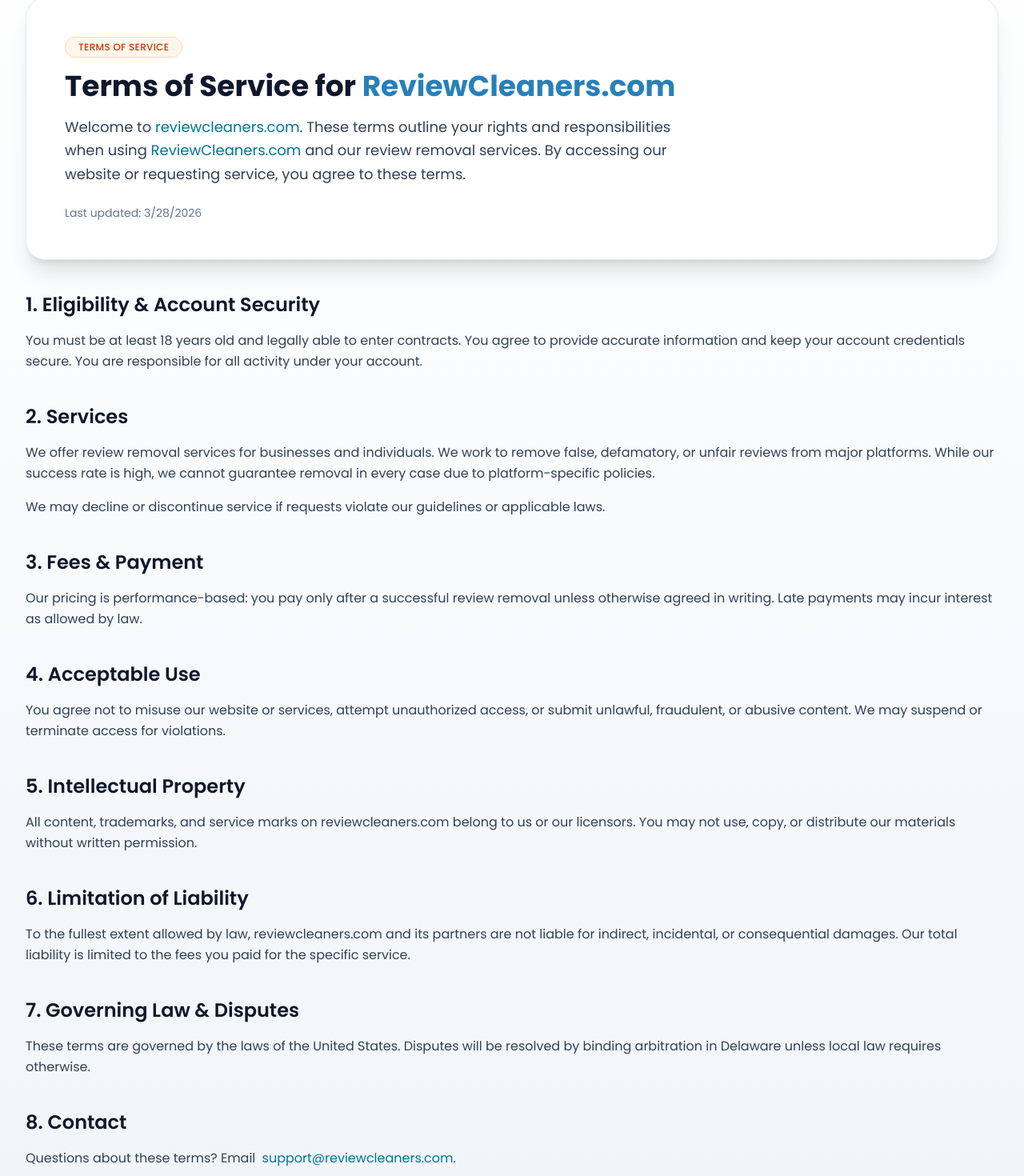
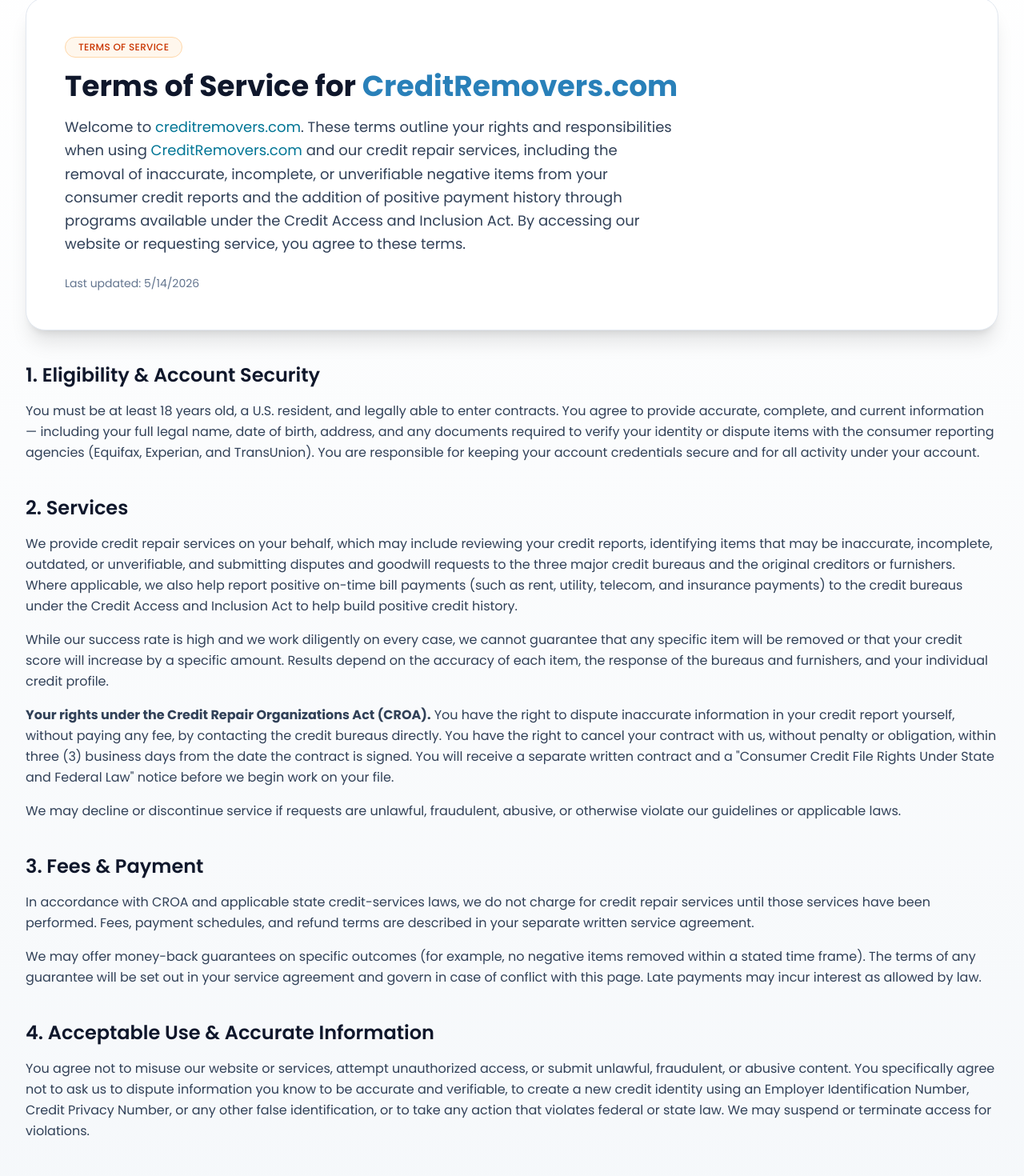
Before and after one commit to isoauzef/credit, a React (Vite) app: page /terms-of-service in a window 1280 px wide. Shown: the part 144-1614 px from the top of the page at 80% size. Built offline with nearby package versions, Linux system fonts and the light colour scheme.

Commit message:
Update site settings content

```diff
--- a/src/pages/PrivacyPolicy.tsx
+++ b/src/pages/PrivacyPolicy.tsx
@@ -1,14 +1,14 @@
 import { Link } from "react-router-dom";
 
 export default function PrivacyPolicy() {
-  const lastUpdated = "3/28/2026";
+  const lastUpdated = "5/14/2026";
 
   return (
     <div className="min-h-screen bg-gradient-to-b from-white via-slate-50 to-slate-100 text-slate-900">
       <header className="border-b border-slate-200 bg-white/90 backdrop-blur">
         <div className="container mx-auto flex items-center justify-between px-6 py-6 sm:px-8">
           <Link to="/" className="text-lg font-semibold tracking-tight text-slate-900 hover:text-slate-600">
-            reviewcleaners.com
+            creditremovers.com
           </Link>
           <nav className="flex items-center gap-4 text-sm sm:gap-6">
             <Link to="/" className="text-slate-600 hover:text-slate-900">
@@ -21,21 +21,21 @@
         </div>
       </header>
 
-  <main className="container mx-auto px-6 py-12 sm:px-8 sm:py-16">
+      <main className="container mx-auto px-6 py-12 sm:px-8 sm:py-16">
         <div className="mb-10 rounded-3xl border border-slate-200 bg-white p-8 shadow-xl sm:p-12">
           <span className="mb-4 inline-flex items-center rounded-full border border-cyan-200 bg-cyan-50 px-4 py-1 text-xs font-medium uppercase tracking-wide text-cyan-700">
             Privacy Policy
           </span>
           <h1 className="text-3xl font-bold text-slate-900 sm:text-4xl">
             Your Privacy at {" "}
-            <a href="https://reviewcleaners.com/" className="text-cyan-700 hover:text-cyan-600">
-              ReviewCleaners.com
+            <a href="https://creditremovers.com/" className="text-cyan-700 hover:text-cyan-600">
+              CreditRemovers.com
             </a>
           </h1>
           <p className="mt-4 max-w-3xl text-base leading-relaxed text-slate-700 sm:text-lg">
-            At <a href="https://reviewcleaners.com/" className="text-cyan-700 hover:text-cyan-600">reviewcleaners.com</a>, we help businesses and individuals address harmful reviews across major platforms. We understand the importance of privacy and are committed to protecting your personal information throughout the process.
+            At <a href="https://creditremovers.com/" className="text-cyan-700 hover:text-cyan-600">creditremovers.com</a>, we help individuals and businesses repair their credit by disputing inaccurate, incomplete, or unverifiable items on their consumer credit reports and by adding positive payment history through programs available under the Credit Access and Inclusion Act. Because credit repair involves sensitive financial information, we treat the protection of your personal data as a core part of our service.
             <br /><br />
-            This policy explains how we collect, use, and safeguard your data when you use <a href="https://reviewcleaners.com/" className="text-cyan-700 hover:text-cyan-600">ReviewCleaners.com</a>.
+            This policy explains how we collect, use, share, and safeguard your data when you use <a href="https://creditremovers.com/" className="text-cyan-700 hover:text-cyan-600">CreditRemovers.com</a>.
           </p>
           <p className="mt-6 text-sm text-slate-500">Last updated: {lastUpdated}</p>
         </div>
@@ -43,64 +43,73 @@
         <div className="space-y-10 text-sm leading-relaxed text-slate-700 sm:text-base">
           <section id="information-we-collect" className="scroll-mt-24 space-y-4">
             <h2 className="text-2xl font-semibold text-slate-900">1. Information We Collect</h2>
-            <p>
-              When you request our review removal services, we may collect:
-            </p>
+            <p>When you request our credit repair services, we may collect:</p>
             <ul className="list-disc space-y-2 pl-6 text-slate-600">
-              <li>Your name, email address, and contact number</li>
-              <li>Business or personal details relevant to your review removal case</li>
-              <li>Links, screenshots, or details of the reviews you want removed</li>
-              <li>Any communications you send us via forms, chat, or email</li>
-              <li>Basic usage analytics to improve our service</li>
+              <li>Identity information: your full legal name, date of birth, current and previous addresses, and the last four digits or full Social Security Number where required to authenticate you with the credit bureaus</li>
+              <li>Contact details: email address and phone number</li>
+              <li>Credit information: copies of your Equifax, Experian, and TransUnion credit reports, individual tradeline details, account numbers (typically masked), balances, and dispute history</li>
+              <li>Payment information: billing details processed through our payment processor (we do not store full card numbers on our servers)</li>
+              <li>Supporting documents you provide (for example, government-issued ID, proof of address, utility or rent payment receipts used for positive-payment reporting)</li>
+              <li>Communications you send us through forms, chat, or email</li>
+              <li>Basic usage analytics (pages viewed, device type, IP address) to operate and improve the site</li>
             </ul>
           </section>
 
           <section id="how-we-use-data" className="scroll-mt-24 space-y-4">
             <h2 className="text-2xl font-semibold text-slate-900">2. How We Use Your Data</h2>
-            <p>
-              We use your information only to:
-            </p>
+            <p>We use your information only to:</p>
             <ul className="list-disc space-y-2 pl-6 text-slate-600">
-              <li>Process and fulfill your review removal requests</li>
-              <li>Communicate with you about your case and our services</li>
+              <li>Authenticate you with the consumer reporting agencies and creditors</li>
+              <li>Prepare, send, and track credit dispute letters, goodwill requests, and method-of-verification requests on your behalf</li>
+              <li>Submit and verify positive payment history (such as rent, utility, telecom, and insurance payments) to the credit bureaus under the Credit Access and Inclusion Act</li>
+              <li>Communicate with you about your case, results, and our services</li>
+              <li>Process payments and prevent fraud</li>
+              <li>Comply with legal obligations (including CROA, FCRA, GLBA, and applicable state credit-services laws)</li>
               <li>Improve our website and service experience</li>
-              <li>Comply with legal and platform requirements</li>
             </ul>
             <p>
-              We do <strong>not</strong> sell your personal data to third parties. If we work with trusted partners (such as hosting or analytics providers), they only access data needed to perform their tasks and are bound by confidentiality agreements.
+              We do <strong>not</strong> sell your personal data and we do <strong>not</strong> share it for cross-context behavioral advertising. We share information only with: (a) the credit bureaus, creditors, furnishers, and collection agencies needed to perform your disputes; (b) trusted service providers (hosting, payment processing, email, analytics) under written agreements that restrict their use of the data to performing services for us; and (c) authorities when required by law or to protect rights and safety.
             </p>
           </section>
 
           <section id="data-security" className="scroll-mt-24 space-y-4">
             <h2 className="text-2xl font-semibold text-slate-900">3. Data Security</h2>
             <p>
-              We use industry-standard security measures (encryption, access controls, monitoring) to protect your information. While we work hard to keep your data safe, no system is 100% secure—please use strong passwords and contact us immediately if you notice suspicious activity.
+              We use industry-standard security measures — including TLS encryption in transit, encryption at rest for sensitive fields, role-based access controls, and continuous monitoring — to protect your information, consistent with our obligations under the Gramm-Leach-Bliley Act (GLBA) Safeguards Rule. While we work hard to keep your data safe, no system is 100% secure. Please use a strong, unique password and contact us immediately if you notice suspicious activity on your account.
             </p>
           </section>
 
           <section id="retention" className="scroll-mt-24 space-y-4">
             <h2 className="text-2xl font-semibold text-slate-900">4. Data Retention &amp; Your Rights</h2>
             <p>
-              We keep your information only as long as needed to provide our services, meet legal obligations, or resolve disputes. You can request access, correction, or deletion of your personal data at any time by contacting us.
+              We keep your information only as long as needed to provide our services, meet legal and regulatory obligations (CROA and state credit-services laws typically require records to be retained for a set period after the engagement ends), and resolve disputes. Depending on where you live, you may have the right to access, correct, delete, or port your personal data, to restrict or object to certain processing, and to opt out of certain disclosures. You can exercise these rights at any time by contacting us at the address below.
+            </p>
+            <p>
+              You can also request a free copy of your credit report directly from each bureau once every twelve months at AnnualCreditReport.com — this is your right under federal law and does not require our services.
             </p>
           </section>
 
           <section id="third-party" className="scroll-mt-24 space-y-4">
             <h2 className="text-2xl font-semibold text-slate-900">5. Third-Party Links &amp; Cookies</h2>
             <p>
-              Our website may link to external sites. We are not responsible for their privacy practices, so please review their policies. We use cookies and tracking technologies to understand visitor behavior and improve your experience.
+              Our website may link to external sites such as credit bureaus or government resources. We are not responsible for their privacy practices, so please review their policies. We use cookies and similar tracking technologies to operate the site, remember your preferences, understand visitor behavior, and improve your experience. You can control cookies through your browser settings.
+            </p>
+          </section>
+
+          <section id="children" className="scroll-mt-24 space-y-4">
+            <h2 className="text-2xl font-semibold text-slate-900">6. Children's Privacy</h2>
+            <p>
+              Our services are intended for adults aged 18 and older. We do not knowingly collect personal information from children under 13. If you believe a child has provided us with personal information, please contact us and we will delete it.
             </p>
           </section>
 
           <section id="contact" className="scroll-mt-24 space-y-4">
-            <h2 className="text-2xl font-semibold text-slate-900">6. Contact Us</h2>
+            <h2 className="text-2xl font-semibold text-slate-900">7. Contact Us</h2>
             <p>
-              Have questions about this policy or want to exercise your privacy rights? Contact our team at <a href="mailto:support@reviewcleaners.com" className="text-cyan-700 hover:text-cyan-600">support@reviewcleaners.com</a>.
-              We respond within two business days.
+              Have questions about this policy or want to exercise your privacy rights? Contact our team at <a href="mailto:support@creditremovers.com" className="text-cyan-700 hover:text-cyan-600">support@creditremovers.com</a>. We respond within two business days.
             </p>
           </section>
         </div>
-
       </main>
     </div>
   );
--- a/src/pages/TermsOfService.tsx
+++ b/src/pages/TermsOfService.tsx
@@ -1,14 +1,14 @@
 import { Link } from "react-router-dom";
 
 export default function TermsOfService() {
-  const lastUpdated = "3/28/2026";
+  const lastUpdated = "5/14/2026";
 
   return (
     <div className="min-h-screen bg-gradient-to-b from-white via-slate-50 to-slate-100 text-slate-900">
       <header className="border-b border-slate-200 bg-white/90 backdrop-blur">
         <div className="container mx-auto flex items-center justify-between px-6 py-6 sm:px-8">
           <Link to="/" className="text-lg font-semibold tracking-tight text-slate-900 hover:text-slate-600">
-            reviewcleaners.com
+            creditremovers.com
           </Link>
           <nav className="flex items-center gap-4 text-sm sm:gap-6">
             <Link to="/" className="text-slate-600 hover:text-slate-900">
@@ -21,19 +21,19 @@
         </div>
       </header>
 
-  <main className="container mx-auto px-6 py-12 sm:px-8 sm:py-16">
+      <main className="container mx-auto px-6 py-12 sm:px-8 sm:py-16">
         <div className="mb-10 rounded-3xl border border-slate-200 bg-white p-8 shadow-xl sm:p-12">
           <span className="mb-4 inline-flex items-center rounded-full border border-orange-200 bg-orange-50 px-4 py-1 text-xs font-medium uppercase tracking-wide text-orange-700">
             Terms of Service
           </span>
           <h1 className="text-3xl font-bold text-slate-900 sm:text-4xl">
             Terms of Service for {" "}
-            <a href="https://reviewcleaners.com/" className="text-cyan-700 hover:text-cyan-600">
-              ReviewCleaners.com
+            <a href="https://creditremovers.com/" className="text-cyan-700 hover:text-cyan-600">
+              CreditRemovers.com
             </a>
           </h1>
           <p className="mt-4 max-w-3xl text-base leading-relaxed text-slate-700 sm:text-lg">
-            Welcome to <a href="https://reviewcleaners.com/" className="text-cyan-700 hover:text-cyan-600">reviewcleaners.com</a>. These terms outline your rights and responsibilities when using <a href="https://reviewcleaners.com/" className="text-cyan-700 hover:text-cyan-600">ReviewCleaners.com</a> and our review removal services. By accessing our website or requesting service, you agree to these terms.
+            Welcome to <a href="https://creditremovers.com/" className="text-cyan-700 hover:text-cyan-600">creditremovers.com</a>. These terms outline your rights and responsibilities when using <a href="https://creditremovers.com/" className="text-cyan-700 hover:text-cyan-600">CreditRemovers.com</a> and our credit repair services, including the removal of inaccurate, incomplete, or unverifiable negative items from your consumer credit reports and the addition of positive payment history through programs available under the Credit Access and Inclusion Act. By accessing our website or requesting service, you agree to these terms.
           </p>
           <p className="mt-6 text-sm text-slate-500">Last updated: {lastUpdated}</p>
         </div>
@@ -42,63 +42,78 @@
           <section id="eligibility" className="scroll-mt-24 space-y-4">
             <h2 className="text-2xl font-semibold text-slate-900">1. Eligibility &amp; Account Security</h2>
             <p>
-              You must be at least 18 years old and legally able to enter contracts. You agree to provide accurate information and keep your account credentials secure. You are responsible for all activity under your account.
+              You must be at least 18 years old, a U.S. resident, and legally able to enter contracts. You agree to provide accurate, complete, and current information — including your full legal name, date of birth, address, and any documents required to verify your identity or dispute items with the consumer reporting agencies (Equifax, Experian, and TransUnion). You are responsible for keeping your account credentials secure and for all activity under your account.
             </p>
           </section>
 
           <section id="services" className="scroll-mt-24 space-y-4">
             <h2 className="text-2xl font-semibold text-slate-900">2. Services</h2>
             <p>
-              We offer review removal services for businesses and individuals. We work to remove false, defamatory, or unfair reviews from major platforms. While our success rate is high, we cannot guarantee removal in every case due to platform-specific policies.
+              We provide credit repair services on your behalf, which may include reviewing your credit reports, identifying items that may be inaccurate, incomplete, outdated, or unverifiable, and submitting disputes and goodwill requests to the three major credit bureaus and the original creditors or furnishers. Where applicable, we also help report positive on-time bill payments (such as rent, utility, telecom, and insurance payments) to the credit bureaus under the Credit Access and Inclusion Act to help build positive credit history.
             </p>
             <p>
-              We may decline or discontinue service if requests violate our guidelines or applicable laws.
+              While our success rate is high and we work diligently on every case, we cannot guarantee that any specific item will be removed or that your credit score will increase by a specific amount. Results depend on the accuracy of each item, the response of the bureaus and furnishers, and your individual credit profile.
+            </p>
+            <p>
+              <strong>Your rights under the Credit Repair Organizations Act (CROA).</strong> You have the right to dispute inaccurate information in your credit report yourself, without paying any fee, by contacting the credit bureaus directly. You have the right to cancel your contract with us, without penalty or obligation, within three (3) business days from the date the contract is signed. You will receive a separate written contract and a "Consumer Credit File Rights Under State and Federal Law" notice before we begin work on your file.
+            </p>
+            <p>
+              We may decline or discontinue service if requests are unlawful, fraudulent, abusive, or otherwise violate our guidelines or applicable laws.
             </p>
           </section>
 
           <section id="fees" className="scroll-mt-24 space-y-4">
             <h2 className="text-2xl font-semibold text-slate-900">3. Fees &amp; Payment</h2>
             <p>
-              Our pricing is performance-based: you pay only after a successful review removal unless otherwise agreed in writing. Late payments may incur interest as allowed by law.
+              In accordance with CROA and applicable state credit-services laws, we do not charge for credit repair services until those services have been performed. Fees, payment schedules, and refund terms are described in your separate written service agreement.
+            </p>
+            <p>
+              We may offer money-back guarantees on specific outcomes (for example, no negative items removed within a stated time frame). The terms of any guarantee will be set out in your service agreement and govern in case of conflict with this page. Late payments may incur interest as allowed by law.
             </p>
           </section>
 
           <section id="acceptable-use" className="scroll-mt-24 space-y-4">
-            <h2 className="text-2xl font-semibold text-slate-900">4. Acceptable Use</h2>
+            <h2 className="text-2xl font-semibold text-slate-900">4. Acceptable Use &amp; Accurate Information</h2>
             <p>
-              You agree not to misuse our website or services, attempt unauthorized access, or submit unlawful, fraudulent, or abusive content. We may suspend or terminate access for violations.
+              You agree not to misuse our website or services, attempt unauthorized access, or submit unlawful, fraudulent, or abusive content. You specifically agree not to ask us to dispute information you know to be accurate and verifiable, to create a new credit identity using an Employer Identification Number, Credit Privacy Number, or any other false identification, or to take any action that violates federal or state law. We may suspend or terminate access for violations.
             </p>
           </section>
 
           <section id="intellectual-property" className="scroll-mt-24 space-y-4">
             <h2 className="text-2xl font-semibold text-slate-900">5. Intellectual Property</h2>
             <p>
-              All content, trademarks, and service marks on reviewcleaners.com belong to us or our licensors. You may not use, copy, or distribute our materials without written permission.
+              All content, trademarks, logos, and service marks on creditremovers.com belong to us or our licensors. You may not use, copy, reproduce, or distribute our materials without our prior written permission.
+            </p>
+          </section>
+
+          <section id="no-legal-advice" className="scroll-mt-24 space-y-4">
+            <h2 className="text-2xl font-semibold text-slate-900">6. No Legal, Financial, or Tax Advice</h2>
+            <p>
+              We are not a law firm, financial advisor, or tax advisor, and nothing on our website or in our services constitutes legal, financial, or tax advice. If you need legal advice — for example, about bankruptcy, identity theft, or debt collection lawsuits — you should consult a licensed attorney in your state.
             </p>
           </section>
 
           <section id="limitation" className="scroll-mt-24 space-y-4">
-            <h2 className="text-2xl font-semibold text-slate-900">6. Limitation of Liability</h2>
+            <h2 className="text-2xl font-semibold text-slate-900">7. Limitation of Liability</h2>
             <p>
-              To the fullest extent allowed by law, reviewcleaners.com and its partners are not liable for indirect, incidental, or consequential damages. Our total liability is limited to the fees you paid for the specific service.
+              To the fullest extent allowed by law, creditremovers.com and its partners are not liable for indirect, incidental, special, or consequential damages, including lost profits, lost credit opportunities, or interest rate differences. Our total liability for any claim relating to our services is limited to the fees you actually paid us for the specific service giving rise to the claim.
             </p>
           </section>
 
           <section id="governing-law" className="scroll-mt-24 space-y-4">
-            <h2 className="text-2xl font-semibold text-slate-900">7. Governing Law &amp; Disputes</h2>
+            <h2 className="text-2xl font-semibold text-slate-900">8. Governing Law &amp; Disputes</h2>
             <p>
-              These terms are governed by the laws of the United States. Disputes will be resolved by binding arbitration in Delaware unless local law requires otherwise.
+              These terms are governed by the laws of the United States and, where applicable, the State of Delaware, without regard to conflict-of-laws principles. Disputes will be resolved by binding arbitration in Delaware on an individual basis (no class actions), unless local law where you reside requires otherwise. Nothing in these terms waives any non-waivable rights you have under federal or state consumer protection laws, including CROA and state credit-services statutes.
             </p>
           </section>
 
           <section id="contact" className="scroll-mt-24 space-y-4">
-            <h2 className="text-2xl font-semibold text-slate-900">8. Contact</h2>
+            <h2 className="text-2xl font-semibold text-slate-900">9. Contact</h2>
             <p>
-              Questions about these terms? Email <a href="mailto:support@reviewcleaners.com" className="ml-1 text-cyan-700 hover:text-cyan-600">support@reviewcleaners.com</a>.
+              Questions about these terms? Email <a href="mailto:support@creditremovers.com" className="ml-1 text-cyan-700 hover:text-cyan-600">support@creditremovers.com</a>.
             </p>
           </section>
         </div>
-
       </main>
     </div>
   );
```
Also changed, not shown: src/components/Footer.tsx (+6 -3 lines), src/components/Navigation.tsx (+6 -3 lines), src/hooks/useSiteSettings.ts (added, +26 -0 lines).
